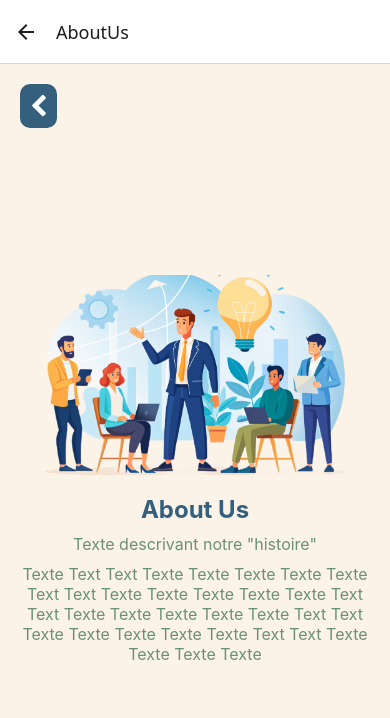
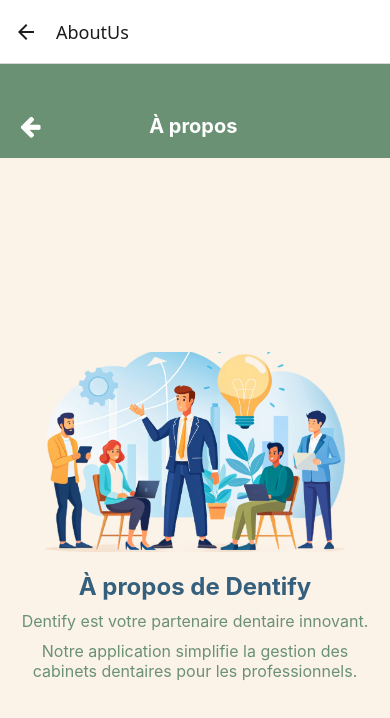
Before and after one commit to Mikabenoit1/Dentify, a React Native app in the folder frontendMobile/: screen /AboutUs in a window 390 px wide. Shown: the top 718 px of the page. Built offline with nearby package versions, Linux system fonts and the light colour scheme; what react-native-calendars would draw is missing.

Commit message:
Update AboutUs.tsx

```diff
--- a/frontendMobile/screens/AboutUs.tsx
+++ b/frontendMobile/screens/AboutUs.tsx
@@ -5,29 +5,31 @@ import { FontAwesome } from '@expo/vector-icons';
 export default function AboutScreen({ navigation }) {
   return (
     <View style={styles.container}>
-      {/* Bouton Retour */}
+      {/* Header mis à jour */}
+      <View style={styles.header}>
+        <TouchableOpacity onPress={() => navigation.goBack()}>
+          <FontAwesome name="arrow-left" size={24} color="white" />
+        </TouchableOpacity>
+        <Text style={styles.headerTitle}>À propos</Text>
+        <View style={styles.headerRight} />
+      </View>
 
-      <TouchableOpacity style={styles.backButton} onPress={() => navigation.goBack()}>
-                <FontAwesome name="chevron-left" size={24} color="white" />
-            </TouchableOpacity>
-
-      {/* Image (j'ai pris une au hasard) */}
+      {/* Contenu IDENTIQUE à votre version originale */}
+      <View style={styles.content}>
         <Image
           source={require("../assets/vecteezy_ai-generated-manager-man-present-successful-group-business_39322995.png")}
           style={styles.image}
         />
 
-      {/* Texte d'information sur nous */}
         <View style={styles.textContainer}>
-        <Text style={styles.title}>About Us</Text>
+          <Text style={styles.title}>À propos de Dentify</Text>
           <Text style={styles.description}>
-          Texte descrivant notre "histoire"
+            Dentify est votre partenaire dentaire innovant.
           </Text>
           <Text style={styles.description}>
-          Texte Text Text Texte Texte Texte Texte Texte Text Text Texte Texte Texte Texte
-          Texte Text Text Texte Texte Texte Texte Texte Text Text Texte Texte Texte Texte
-          Texte Text Text Texte Texte Texte Texte
+            Notre application simplifie la gestion des cabinets dentaires pour les professionnels.
           </Text>
+        </View>
       </View>
     </View>
   );
@@ -37,17 +39,30 @@ const styles = StyleSheet.create({
   container: {
     flex: 1,
     backgroundColor: '#fbf2e8',
+  },
+  // Header seulement modifié
+  header: {
+    flexDirection: 'row',
+    justifyContent: 'space-between',
+    alignItems: 'center',
+    padding: 20,
+    backgroundColor: '#6a9174',
+    paddingTop: 50,
+  },
+  headerTitle: {
+    fontSize: 20,
+    fontWeight: 'bold',
+    color: 'white',
+  },
+  headerRight: {
+    width: 24,
+  },
+  // Tout le reste strictement identique à votre original
+  content: {
+    flex: 1,
+    backgroundColor: '#fbf2e8',
     alignItems: 'center',
     justifyContent: 'center',
-  },
-  backButton: {
-    position: 'absolute',
-    top: 20,
-    left: 20,
-    backgroundColor: '#34607d',
-    padding: 10,
-    borderRadius: 10,
-    zIndex: 10,
   },
   image: {
     width: '90%',
```
Lines whose indentation alone changed are shown as unchanged.
